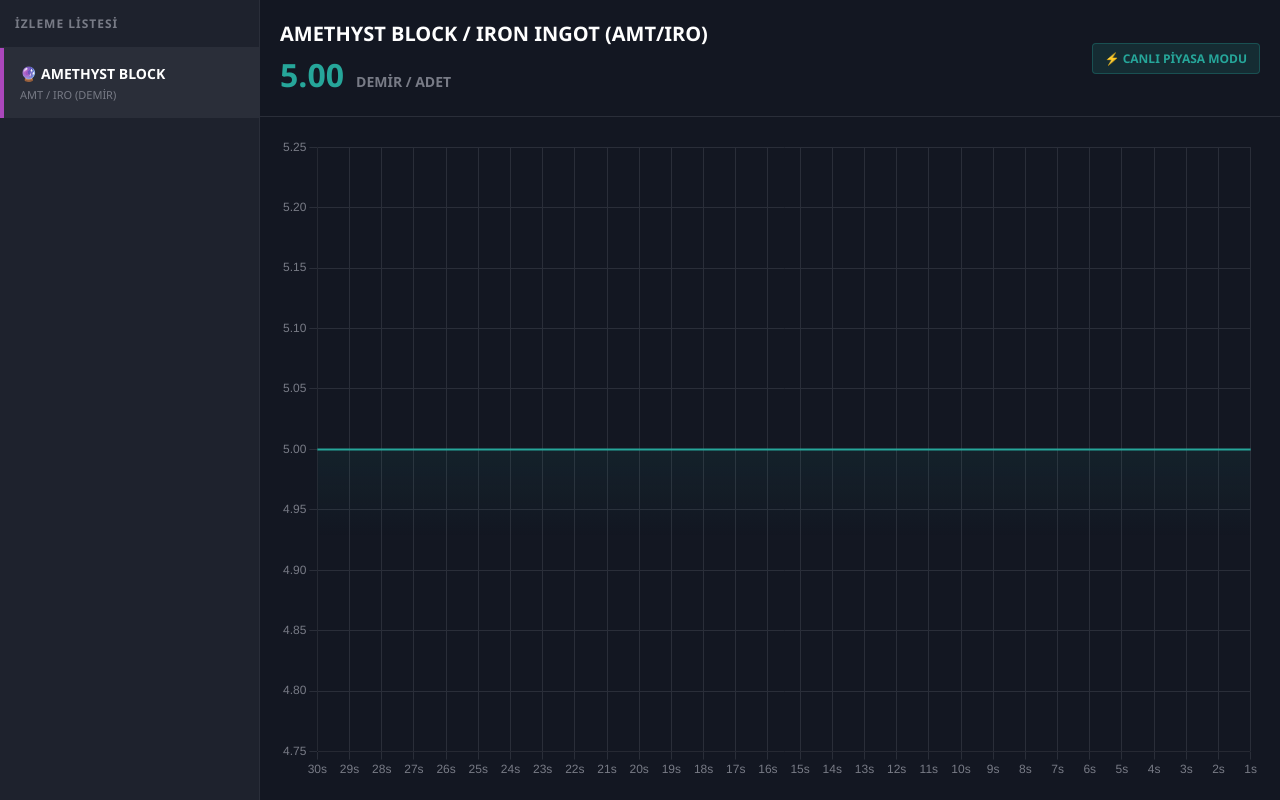
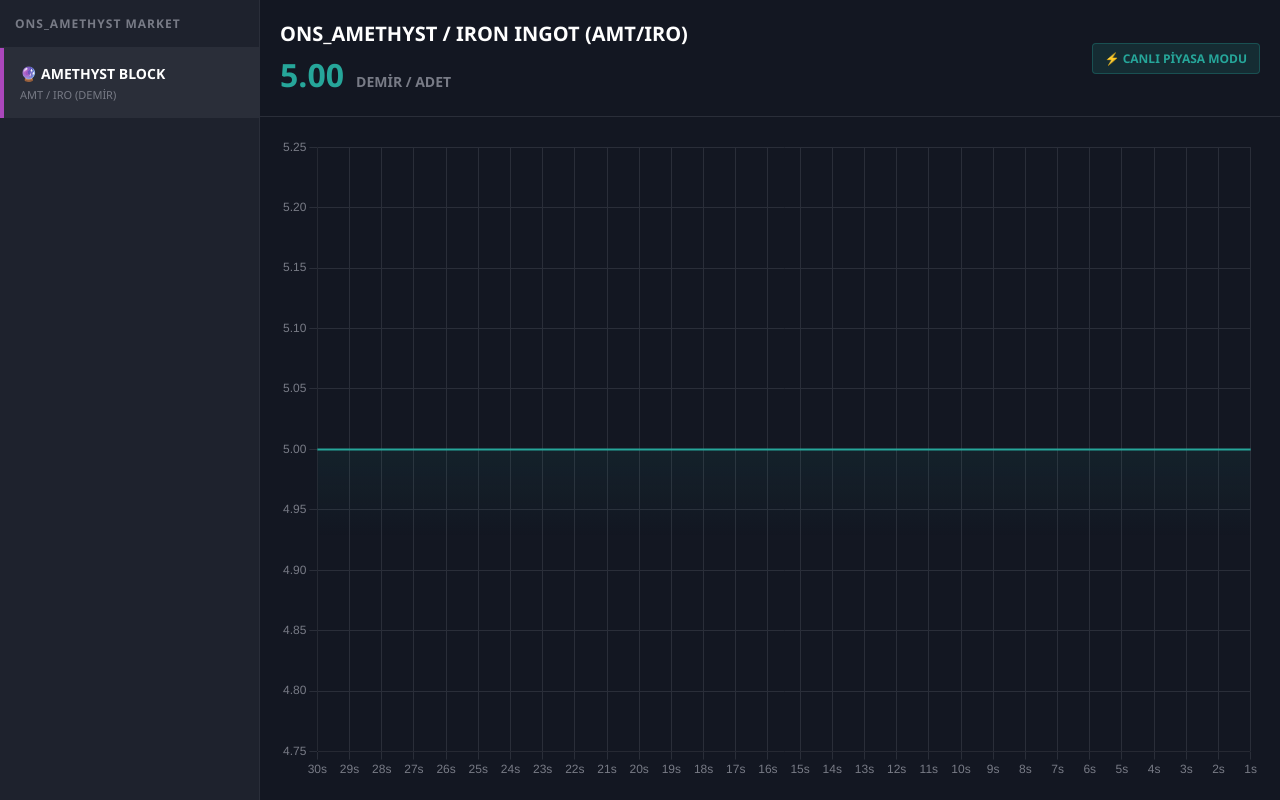
Before and after one commit to PAPALES90/ONS_AMETHYST, a plain HTML site: page index.html in a window 1280 px wide. Drawn offline with nearby package versions, Linux system fonts and the light colour scheme; no server answers.

Commit message:
Update index.html

```diff
--- a/index.html
+++ b/index.html
@@ -3,7 +3,7 @@
 <head>
     <meta charset="UTF-8">
     <meta name="viewport" content="width=device-width, initial-scale=1.0">
-    <title>MC-EXCHANGE LIVE | Ametist Ekonomisi</title>
+    <title>ONS_AMETHYST | Canlı Borsa</title>
     <script src="https://cdn.jsdelivr.net/npm/chart.js"></script>
     <style>
         * { box-sizing: border-box; margin: 0; padding: 0; font-family: 'Segoe UI', sans-serif; }
@@ -27,7 +27,7 @@
 <body>
 
     <div class="sidebar">
-        <div class="sidebar-header">İZLEME LİSTESİ</div>
+        <div class="sidebar-header">ONS_AMETHYST MARKET</div>
         <div class="item-card">
             <div class="item-title">🔮 AMETHYST BLOCK</div>
             <div class="item-symbol">AMT / IRO (DEMİR)</div>
@@ -37,7 +37,7 @@
     <div class="main-content">
         <div class="info-header">
             <div>
-                <div class="pair-title">AMETHYST BLOCK / IRON INGOT (AMT/IRO)</div>
+                <div class="pair-title">ONS_AMETHYST / IRON INGOT (AMT/IRO)</div>
                 <div class="price-container">
                     <span class="current-price" id="priceDisplay">5.00</span>
                     <span class="price-unit">DEMİR / ADET</span>
@@ -62,7 +62,7 @@
             data: {
                 labels: Array.from({length: 30}, (_, i) => `${30 - i}s`),
                 datasets: [{
-                    label: 'Ametist / Demir Fiyatı',
+                    label: 'ONS_AMETHYST / Demir Fiyatı',
                     data: Array(30).fill(5.00),
                     borderColor: '#26a69a',
                     borderWidth: 2,
@@ -85,13 +85,12 @@
 
         async function verileriCek() {
             try {
-                // Lokal çalışma adresi
+                // Bilgisayarında denerken bu kalsın. Render'a atınca Render adresini yazarsın:
                 const response = await fetch('http://localhost:3000/api/price');
                 const data = await response.json();
 
                 document.getElementById('priceDisplay').innerText = data.price.toFixed(2);
 
-                // Durum bilgisini güncelle
                 const badge = document.getElementById('statusBadge');
                 if(data.state === 'PUMP') {
                     badge.innerText = '🚀 BOĞA PİYASASI (HIZLI YÜKSELİŞ)';
@@ -107,7 +106,7 @@
                 chart.data.datasets[0].data = data.history;
                 chart.update('none');
             } catch (err) {
-                console.log("Sunucu bekleniyor...");
+                console.log("Sunucu bağlantısı bekleniyor...");
             }
         }
 
```
